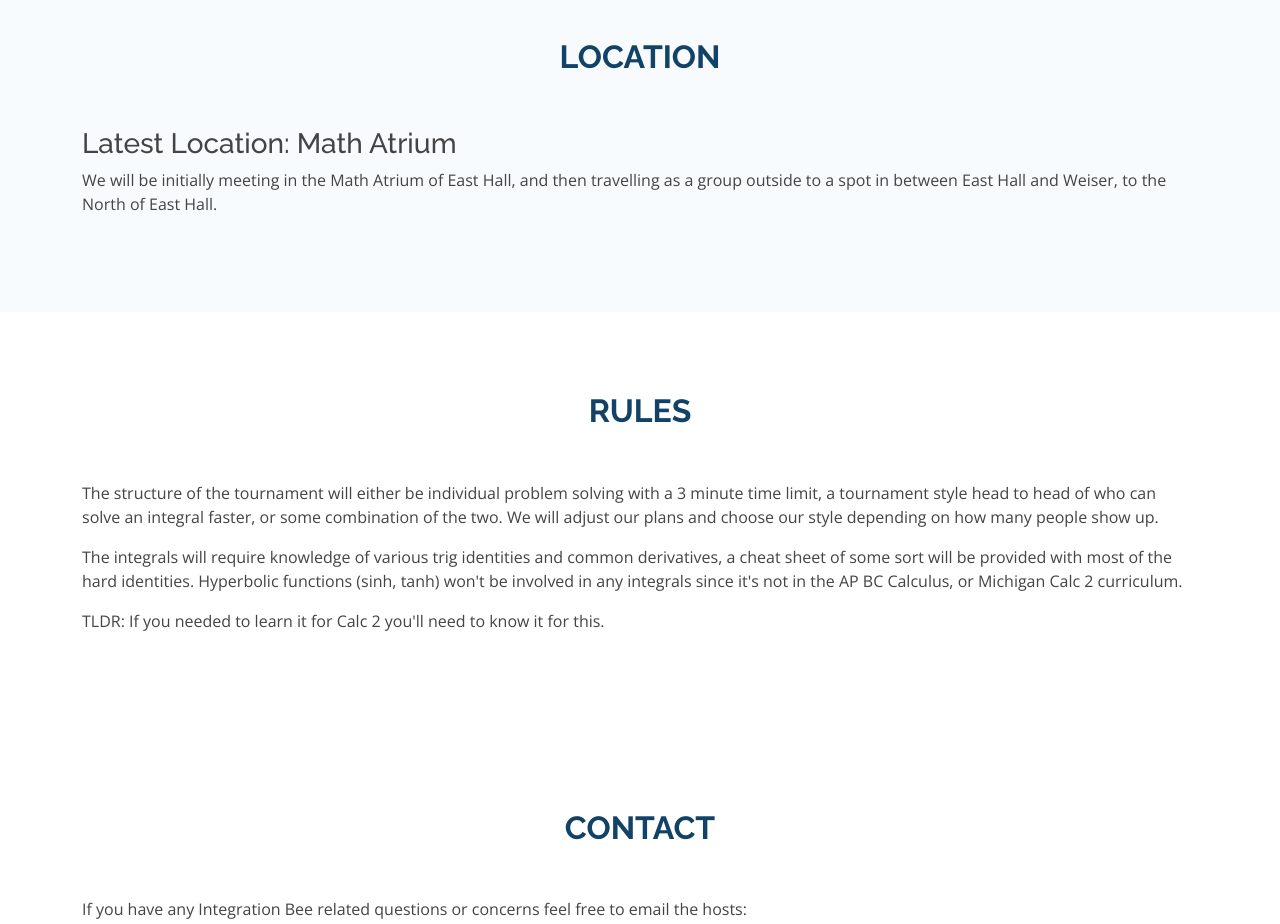
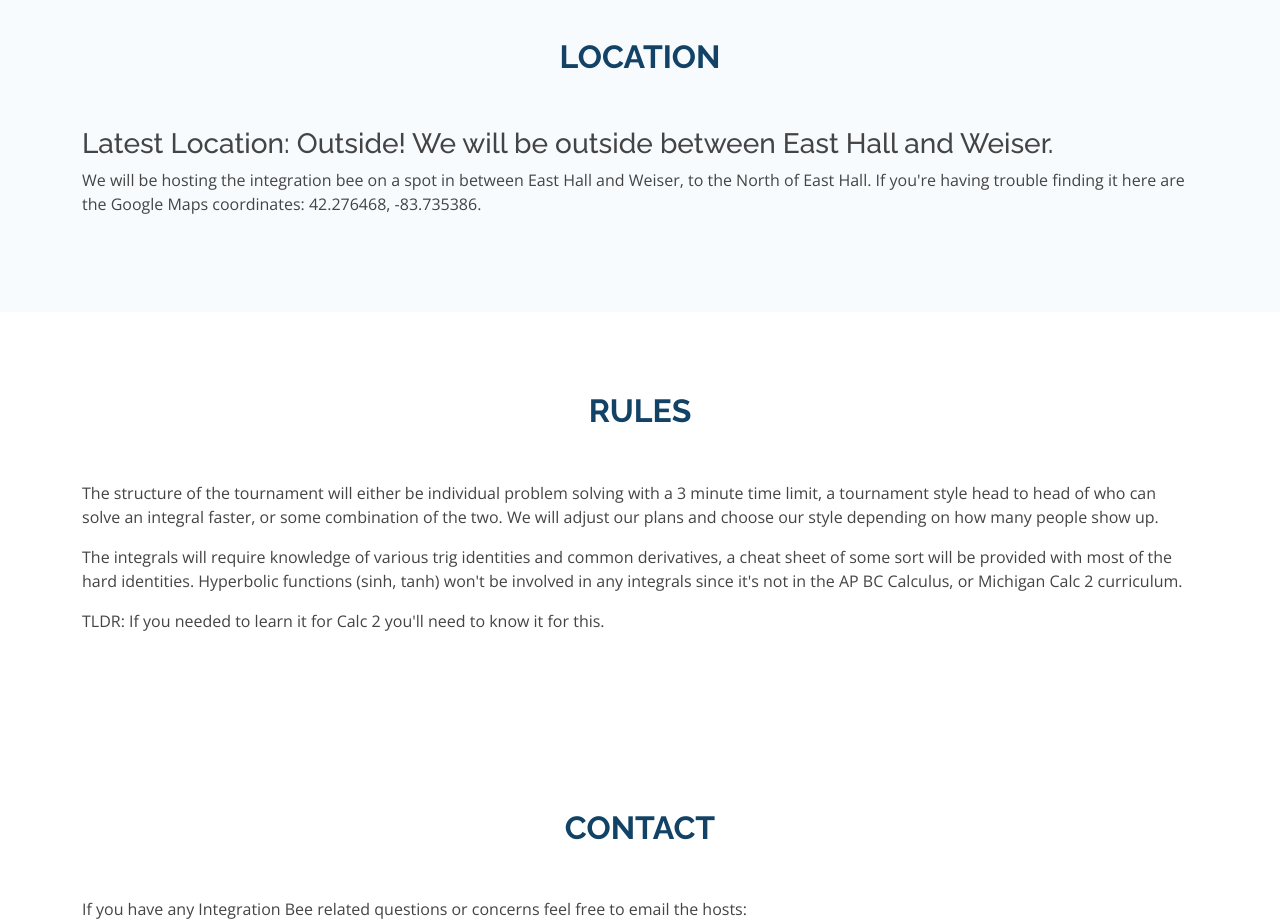
Before and after one commit to tkreind/Integration-Bee, a plain HTML site: page index.html in a window 1280 px wide. Shown: the part 1060-1984 px from the top of the page. Drawn offline with nearby package versions, Linux system fonts and the light colour scheme.

Commit message:
Updated location

```diff
--- a/index.html
+++ b/index.html
@@ -117,10 +117,10 @@
 
         <div class="row content">
           <div class="col-lg">
-            <h3>Latest Location: Math Atrium</h3>
+            <h3>Latest Location: Outside! We will be outside between East Hall and Weiser.</h3>
             <p>
-              We will be initially meeting in the Math Atrium of East Hall, and then travelling as a group outside
-              to a spot in between East Hall and Weiser, to the North of East Hall.
+              We will be hosting the integration bee on a spot in between East Hall and Weiser, to the North of East Hall.
+              If you're having trouble finding it here are the Google Maps coordinates: 42.276468, -83.735386.
             </p>
           </div>
         </div>
```
